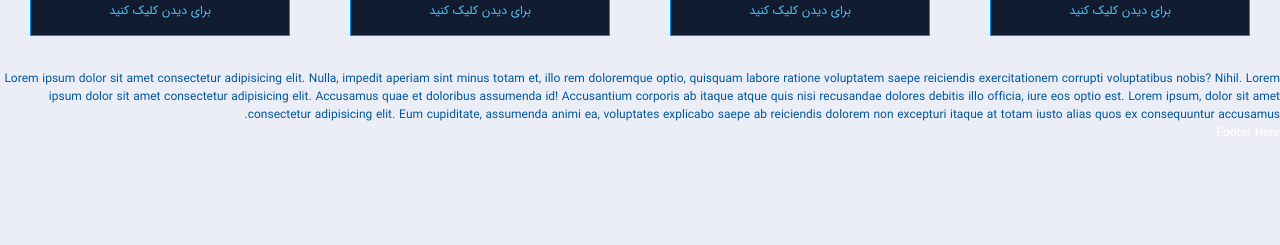
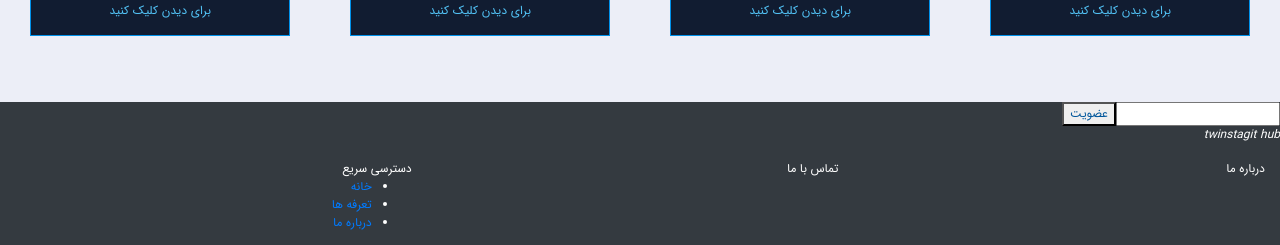
Before and after one commit to KavehKarami/shop-theme-react, a React (Create React App) app: page / in a window 1280 px wide. Shown: the part 3088-3333 px from the top of the page. Before the commit the page ends 3230 px from the top, so only its background shows below. Built offline with nearby package versions, Linux system fonts and the light colour scheme.

Commit message:
fix names and trim

```diff
--- a/src/app/components/layout/Footer.jsx
+++ b/src/app/components/layout/Footer.jsx
@@ -1,8 +1,42 @@
 import React from 'react';
+import { Link } from 'react-router-dom';
+import { routes } from '../../routes';
 
 const Footer = () => {
   return (
-    <div>Footer Here</div>
+    <footer className="container-fluid text-dark mt-5 bg-dark">
+      <section className="row sub-to-news">
+        <div className="input-group">
+          <input type="text" />
+          <button className="text-dark"> عضویت </button>
+        </div>
+
+        <div className="follow-us">
+          <i>tw</i>
+          <i>insta</i>
+          <i>git hub</i>
+        </div>
+      </section>
+
+      <div className="row mt-3">
+        <div className="col-4">
+          <div class="footer-link-title">درباره ما</div>
+        </div>
+        <div className="col-4">
+          <div class="footer-link-title">تماس با ما</div>
+        </div>
+        <div className="col-4">
+          <div class="footer-link-title">دسترسی سریع</div>
+          <ul>
+            {routes.map((route, index) => (
+              <li key={index}>
+                <Link to={route.path}>{route.label}</Link>
+              </li>
+            ))}
+          </ul>
+        </div>
+      </div>
+    </footer>
   );
 }
 
--- a/src/app/components/layout/Sidebar.jsx
+++ b/src/app/components/layout/Sidebar.jsx
@@ -1,9 +1,9 @@
 import React from 'react';
 
-const Footer = () => {
+const Sidebar = () => {
   return (
-    <div>Footer Here</div>
+    <div>Sidebar Here!</div>
   );
 }
 
-export default Footer;
+export default Sidebar;
--- a/src/app/containers/Home.jsx
+++ b/src/app/containers/Home.jsx
@@ -21,11 +21,6 @@ const Home = () => {
 
       <LastestPostsSection />
 
-      <div className="text-dark">
-        Lorem ipsum dolor sit amet consectetur adipisicing elit. Nulla, impedit aperiam sint minus totam et, illo rem doloremque optio, quisquam labore ratione voluptatem saepe reiciendis exercitationem corrupti voluptatibus nobis? Nihil.
-        Lorem ipsum dolor sit amet consectetur adipisicing elit. Accusamus quae et doloribus assumenda id! Accusantium corporis ab itaque atque quis nisi recusandae dolores debitis illo officia, iure eos optio est.
-        Lorem ipsum, dolor sit amet consectetur adipisicing elit. Eum cupiditate, assumenda animi ea, voluptates explicabo saepe ab reiciendis dolorem non excepturi itaque at totam iusto alias quos ex consequuntur accusamus.
-      </div>
     </div>
   );
 }
--- a/src/app/containers/Layout.jsx
+++ b/src/app/containers/Layout.jsx
@@ -1,7 +1,7 @@
 import React from 'react';
 // import Header from "../components/layout/Header"
 import Navbar from '../components/layout/Navbar';
-import Footer from '../components/layout/Sidebar';
+import Footer from '../components/layout/Footer';
 
 const Layout = (props) => {
   return (
```
Also changed, not shown: 1 other file (tests, documents, lock files or other folders).
